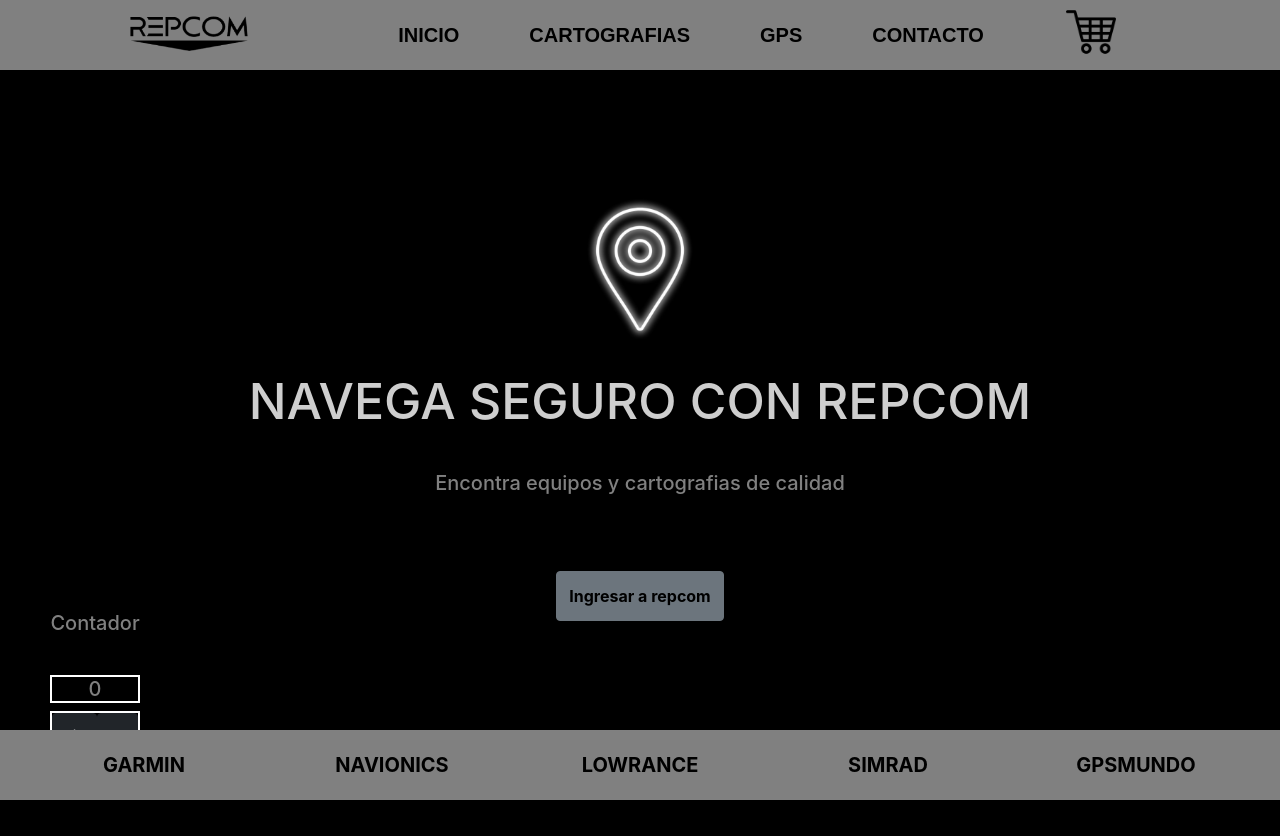
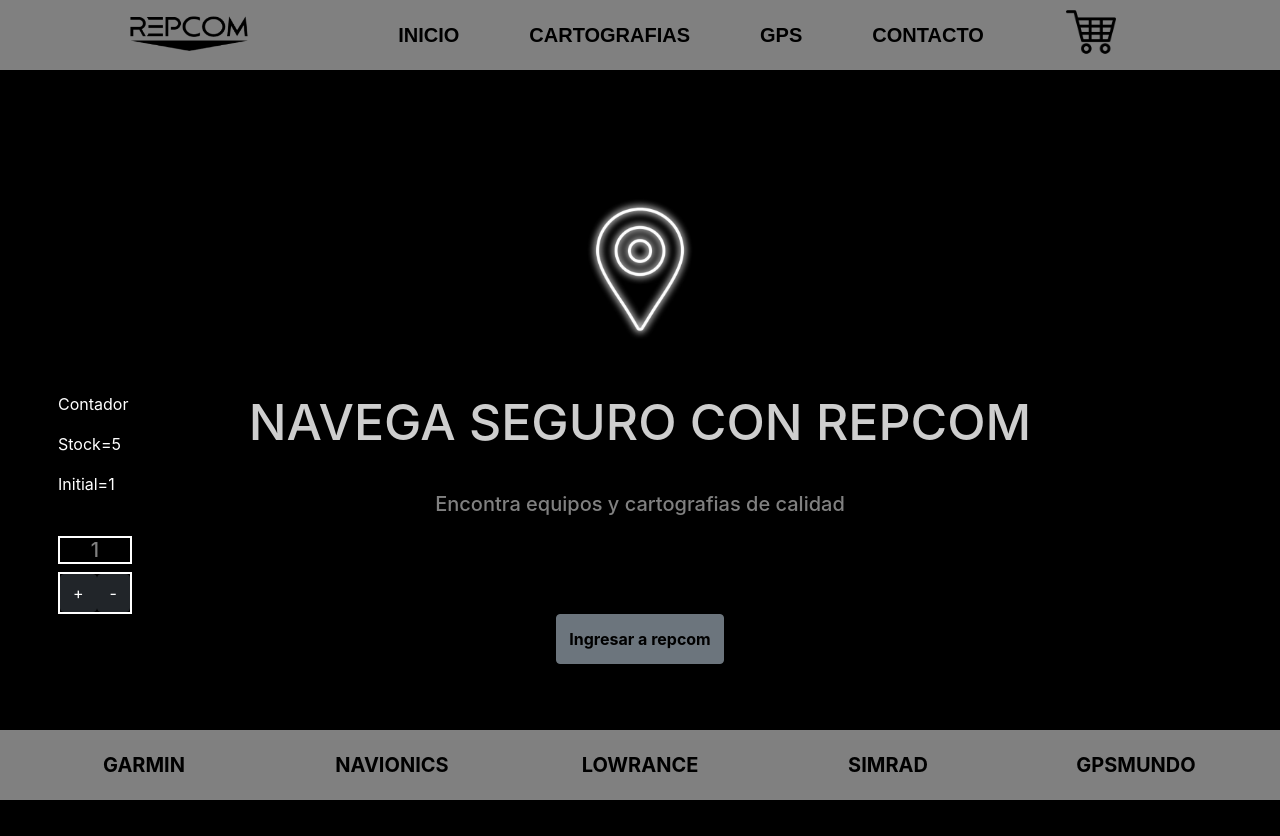
Before and after one commit to ramirodlopez/repcomReactJs, a React (Create React App) app: page / in a window 1280 px wide. Before the commit the page ends 800 px from the top, so only its background shows below. Built offline with nearby package versions, Linux system fonts and the light colour scheme.

Commit message:
Contador entregar

```diff
--- a/src/components/Body/Body.jsx
+++ b/src/components/Body/Body.jsx
@@ -13,13 +13,13 @@
                 alt=""
             />
             <p></p>
-            <p></p>
+            <ItemCount stock={5} initial={1} />
             <div>
                 <ItemListContainer greeting='NAVEGA SEGURO CON REPCOM' />
                 <h3>Encontra equipos y cartografias de calidad</h3>
             </div>
             <p></p>
-            <ItemCount />
+            <p></p>
             <button id="btnB" type="button" className="btn btn-secondary">Ingresar a repcom</button>
 
 
--- a/src/components/ItemCount/ItemCount.jsx
+++ b/src/components/ItemCount/ItemCount.jsx
@@ -1,12 +1,14 @@
 import { useState } from 'react'
 import './index.css'
 
-const ItemCount = () => {
+const ItemCount = (props) => {
 
-    const [number, setNumber] = useState(0)
+    const [number, setNumber] = useState(props.initial)
 
     const incrementar = () => {
-        setNumber(number + 1)
+        if (number < props.stock) {
+            setNumber(number + 1)
+        }
     }
 
     const decrementar = () => {
@@ -17,7 +19,9 @@
     return (
 
         <div>
-            <h3>Contador</h3>
+            <p>Contador</p>
+            <p>Stock={props.stock}</p>
+            <p>Initial={props.initial}</p>
             <h3 className="contenedor">{number}</h3>
             <div className="contenedor">
                 <button type="button" class="btn btn-dark" onClick={incrementar}>+</button>
--- a/src/components/ItemCount/index.css
+++ b/src/components/ItemCount/index.css
@@ -7,3 +7,7 @@
 button{
     flex:auto;
 }
+
+p{
+    color:white;
+}
```
